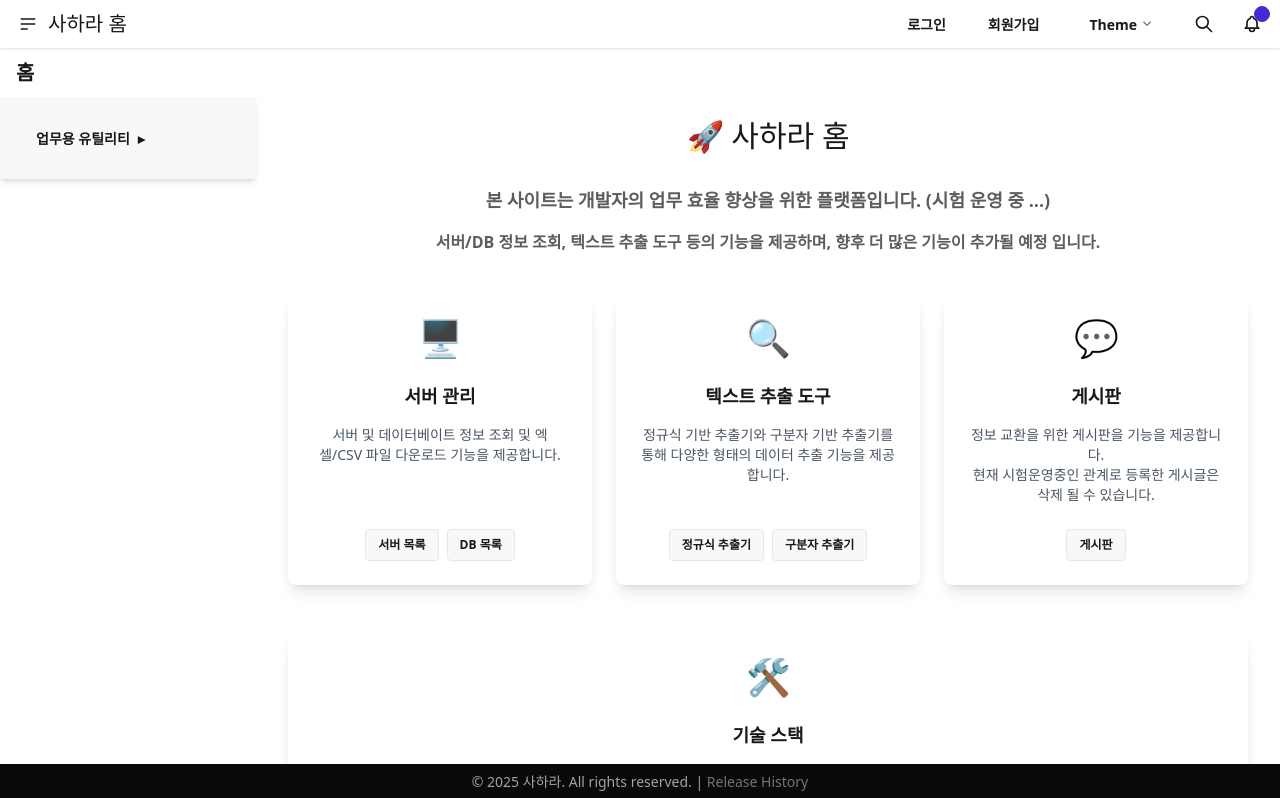
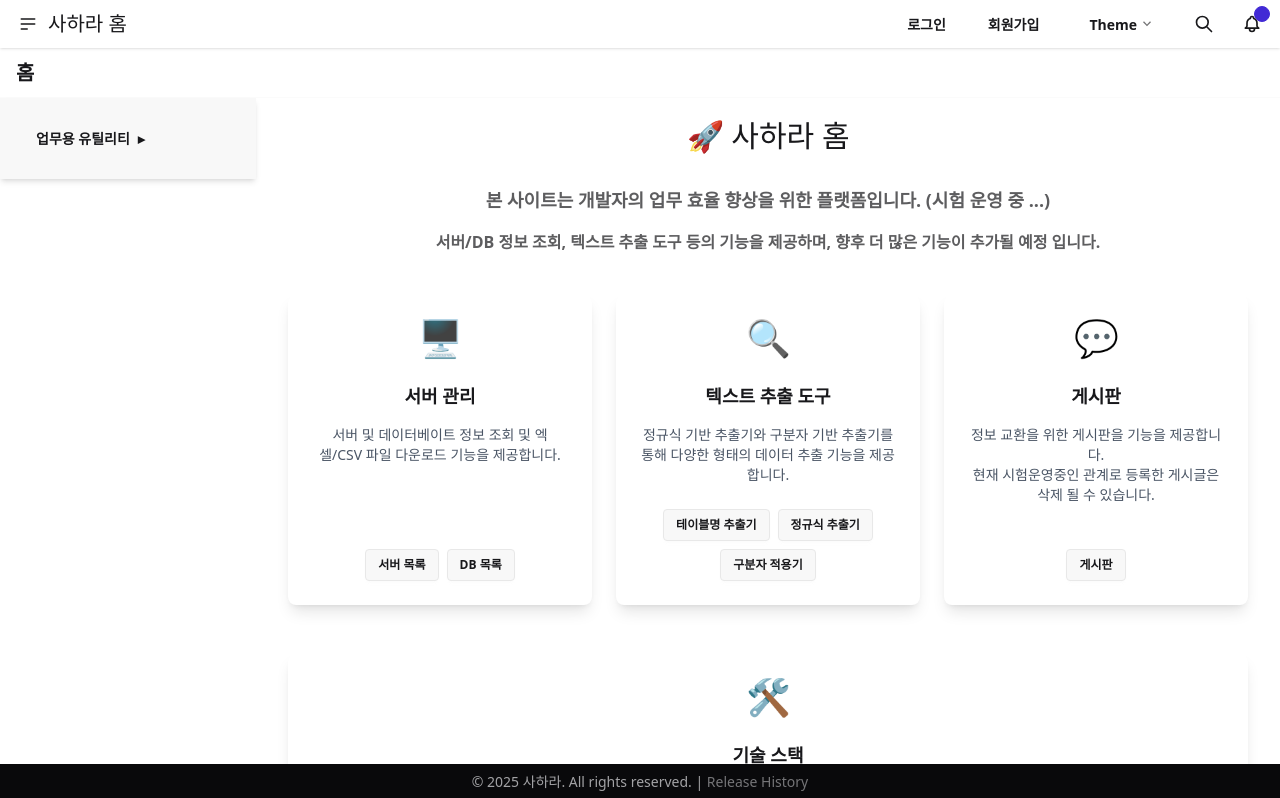
Before and after one commit to mrjung72/my-vite-vue3-sass-tailwind-app, a Vue app: page / in a window 1280 px wide. Shown: the top 798 px of the page. Built offline with nearby package versions, Linux system fonts and the light colour scheme.

Commit message:
문구 수정

```diff
--- a/src/views/ExtractRegexView.vue
+++ b/src/views/ExtractRegexView.vue
@@ -1,7 +1,7 @@
 <template>
   <div class="max-w-6xl mx-auto px-4 pt-4 pb-2">
     <div class="mb-2">
-      <label class="block font-bold mb-1">정규식 패턴으로 데이터 추출하기 </label>
+      <label class="block font-bold mb-1">정규식 패턴으로 특정 데이터 추출하기 </label>
       <div class="flex gap-2 mb-1">
         <select
           v-model="selectedPreset"
@@ -15,8 +15,6 @@
           <option value="ip">IP 주소</option>
           <option value="email">이메일 주소</option>
           <option value="phone">전화번호</option>
-          <option value="line-start">줄 시작 단어</option>
-          <option value="line-end">줄 끝 단어</option>
         </select>
         <button
           v-if="selectedPreset"
--- a/src/views/HomeView.vue
+++ b/src/views/HomeView.vue
@@ -51,8 +51,9 @@ const githubRepo = "https://github.com/martinille/starter-template-vite-vue3-sas
 						정규식 기반 추출기와 구분자 기반 추출기를 통해 다양한 형태의 데이터 추출 기능을 제공합니다.
 					</p>
 					<div class="card-actions justify-center mt-4">
+						<router-link to="/extract-tables" class="btn btn-sm">테이블명 추출기</router-link>
 						<router-link to="/extract-regex" class="btn btn-sm">정규식 추출기</router-link>
-						<router-link to="/extract-separator" class="btn btn-sm">구분자 추출기</router-link>
+						<router-link to="/extract-separator" class="btn btn-sm">구분자 적용기</router-link>
 					</div>
 				</div>
 			</div>
--- a/src/views/SeparatorView.vue
+++ b/src/views/SeparatorView.vue
@@ -1,7 +1,7 @@
 <template>
   <div class="max-w-6xl mx-auto px-4 pt-4 pb-2">
     <div class="mb-2">
-      <label class="block font-bold mb-1">지정 구분자(문자 또는 단어)로 데이터 추출하기</label>
+      <label class="block font-bold mb-1">지정 구분자(문자 또는 단어)로 데이터 분리하기</label>
       <div class="flex gap-2 mb-1">
         <select
           v-model="selectedPreset"
```
